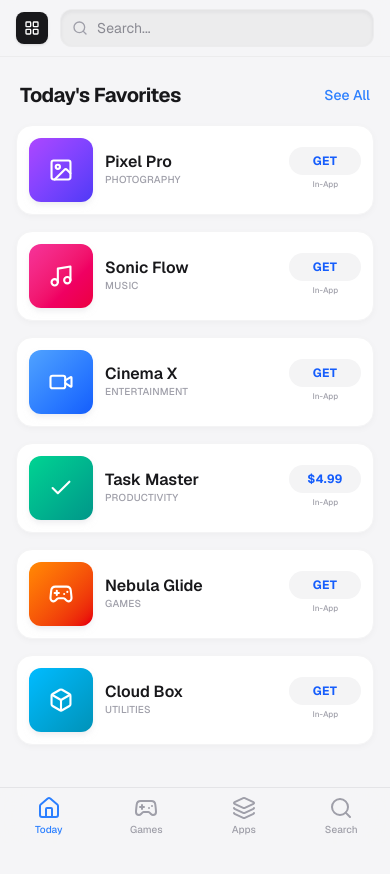
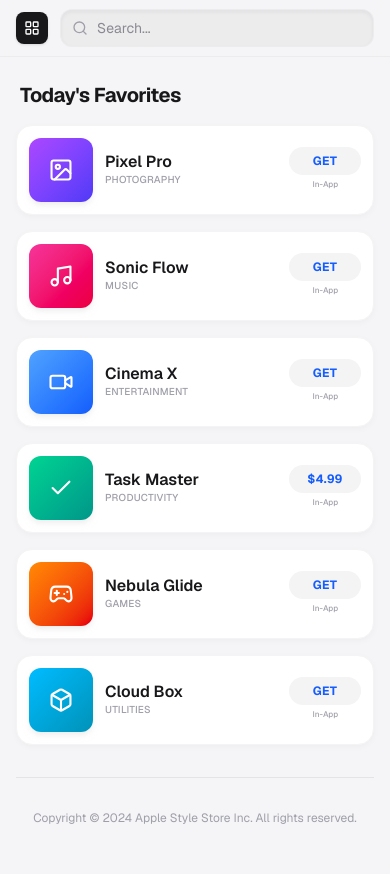
Before and after one commit to scvds123645/584136.xyz, a Next.js app: page /app-store in a window 390 px wide. Shown: the top 874 px of the page. Built offline with nearby package versions, Linux system fonts and the light colour scheme.

Commit message:
Update page.tsx

```diff
--- a/app/app-store/page.tsx
+++ b/app/app-store/page.tsx
@@ -3,7 +3,7 @@
 import { useState } from "react";
 import {
   Search, LayoutGrid, Image as ImageIcon, Music, Video,
-  Check, Gamepad2, Box, Loader2, Home, Layers, User
+  Check, Gamepad2, Box, Loader2
 } from "lucide-react";
 
 // --- 1. 模拟数据 ---
@@ -13,7 +13,7 @@ const APPS = [
     name: "Pixel Pro",
     category: "Photography",
     desc: "Professional photo editing tools.",
-    icon: <ImageIcon className="text-white" size={28} />, // 图标尺寸调整，由容器控制最终大小
+    icon: <ImageIcon className="text-white" size={28} />,
     color: "bg-gradient-to-br from-purple-500 to-indigo-600",
     price: "GET",
   },
@@ -74,20 +74,18 @@ export default function AppStore() {
   );
 
   return (
-    // pb-24 为底部导航栏留出空间
-    <div className="min-h-screen bg-[#F5F5F7] font-sans text-zinc-900 selection:bg-blue-500/20 pb-24 md:pb-0">
+    <div className="min-h-screen bg-[#F5F5F7] font-sans text-zinc-900 selection:bg-blue-500/20 pb-[env(safe-area-inset-bottom)]">
 
-      {/* --- Header (移动端重构) --- */}
-      {/* 使用 sticky 配合 backdrop-blur 模拟原生导航栏效果 */}
+      {/* --- Header --- */}
       <header className="sticky top-0 z-50 bg-[#F5F5F7]/85 backdrop-blur-md border-b border-zinc-200/60 supports-[backdrop-filter]:bg-[#F5F5F7]/60">
         <div className="max-w-6xl mx-auto px-4 sm:px-6 h-14 md:h-16 flex items-center gap-3">
 
-          {/* Logo: 移动端更小 */}
+          {/* Logo */}
           <div className="w-8 h-8 md:w-9 md:h-9 bg-zinc-900 rounded-lg flex items-center justify-center text-white shrink-0 shadow-sm">
               <LayoutGrid size={16} className="md:w-5 md:h-5" />
           </div>
 
-          {/* Search Bar: 移动端自适应宽度，不再隐藏 */}
+          {/* Search Bar */}
           <div className="relative group flex-1 max-w-md">
             <Search className="absolute left-3 top-1/2 -translate-y-1/2 text-zinc-400 group-focus-within:text-blue-500 transition-colors" size={16} />
             <input
@@ -95,12 +93,11 @@ export default function AppStore() {
               placeholder="Search..."
               value={searchTerm}
               onChange={(e) => setSearchTerm(e.target.value)}
-              // 移动端输入框样式优化：圆角更大，高度适应手指
               className="w-full bg-zinc-200/60 focus:bg-white border border-transparent focus:border-blue-500/20 rounded-xl py-2 pl-9 pr-4 text-sm outline-none transition-all duration-300 placeholder:text-zinc-500/80 shadow-inner md:shadow-none"
             />
           </div>
 
-          {/* 桌面端头像/菜单占位 */}
+          {/* Avatar Placeholder */}
           <div className="hidden md:block w-8 h-8 rounded-full bg-zinc-200 border border-zinc-300" />
         </div>
       </header>
@@ -109,12 +106,11 @@ export default function AppStore() {
 
         {/* --- App List Section --- */}
         <section className="animate-in fade-in slide-in-from-bottom-4 duration-700">
-            <div className="flex items-center justify-between mb-4 px-1">
+            {/* 删除了 justify-between 和 See All 按钮，现在标题独占一行 */}
+            <div className="mb-4 px-1">
                 <h2 className="text-xl md:text-2xl font-bold text-zinc-900 tracking-tight">Today's Favorites</h2>
-                <span className="text-blue-500 text-sm font-medium cursor-pointer active:opacity-60 transition-opacity">See All</span>
             </div>
 
-            {/* Grid: 手机端单列 (grid-cols-1)，平板双列，桌面三列 */}
             <div className="grid grid-cols-1 md:grid-cols-2 lg:grid-cols-3 gap-4 md:gap-6">
                 {filteredApps.map((app) => (
                     <AppCard key={app.id} app={app} />
@@ -129,46 +125,24 @@ export default function AppStore() {
             </div>
         </section>
 
-        {/* Footer - 桌面端显示，移动端被底部导航取代或简化 */}
-        <footer className="hidden md:block pt-12 pb-20 border-t border-zinc-200 text-center">
+        {/* Footer */}
+        <footer className="pt-8 pb-12 border-t border-zinc-200 text-center">
             <p className="text-xs text-zinc-400">
                 Copyright © 2024 Apple Style Store Inc. All rights reserved.
             </p>
         </footer>
       </main>
-
-      {/* --- Mobile Bottom Navigation (新增) --- */}
-      <nav className="md:hidden fixed bottom-0 left-0 right-0 bg-[#F5F5F7]/90 backdrop-blur-xl border-t border-zinc-200 pb-[env(safe-area-inset-bottom)] z-50">
-        <div className="flex justify-around items-center h-14">
-            <NavItem icon={<Home size={24} />} label="Today" active />
-            <NavItem icon={<Gamepad2 size={24} />} label="Games" />
-            <NavItem icon={<Layers size={24} />} label="Apps" />
-            <NavItem icon={<Search size={24} />} label="Search" />
-        </div>
-      </nav>
     </div>
   );
 }
 
-// --- 底部导航项组件 ---
-function NavItem({ icon, label, active }: { icon: React.ReactNode, label: string, active?: boolean }) {
-    return (
-        <button className={`flex flex-col items-center justify-center w-full h-full space-y-0.5 ${active ? "text-blue-500" : "text-zinc-400 hover:text-zinc-500"}`}>
-            {icon}
-            <span className="text-[10px] font-medium">{label}</span>
-        </button>
-    )
-}
-
-// --- 子组件：App 卡片 (响应式重构) ---
+// --- 子组件：App 卡片 ---
 function AppCard({ app }: { app: typeof APPS[0] }) {
     return (
-        // 增加 active:scale-98 实现点击时的微缩效果，提升原生应用手感
         <div className="group bg-white p-3 md:p-4 rounded-2xl md:rounded-3xl shadow-[0_2px_8px_-2px_rgba(0,0,0,0.05)] border border-zinc-100 md:hover:shadow-xl md:hover:shadow-zinc-200/50 md:hover:-translate-y-1 transition-all duration-300 flex items-center gap-3 md:gap-4 active:scale-[0.98]">
 
-            {/* Icon: 手机端缩小到 w-16 (64px)，桌面端保持 w-20 (80px) */}
+            {/* Icon */}
             <div className={`w-16 h-16 md:w-20 md:h-20 rounded-xl md:rounded-[1.2rem] ${app.color} flex items-center justify-center shadow-md shadow-zinc-200/50 group-hover:scale-105 transition-transform duration-300 shrink-0`}>
-                {/* 克隆图标并调整大小以适应容器 */}
                 <div className="scale-90 md:scale-100 transform transition-transform">
                     {app.icon}
                 </div>
@@ -178,7 +152,6 @@ function AppCard({ app }: { app: typeof APPS[0] }) {
             <div className="flex-1 min-w-0 flex flex-col justify-center py-0.5">
                 <h3 className="font-semibold text-base md:text-lg text-zinc-900 truncate leading-tight">{app.name}</h3>
                 <p className="text-[10px] md:text-xs text-zinc-400 font-medium mb-0.5 uppercase tracking-wide">{app.category}</p>
-                {/* 手机端只显示一行描述，保持列表整洁 */}
                 <p className="text-xs text-zinc-500 line-clamp-1 md:line-clamp-2 leading-relaxed hidden xs:block">{app.desc}</p>
             </div>
 
@@ -191,7 +164,7 @@ function AppCard({ app }: { app: typeof APPS[0] }) {
     );
 }
 
-// --- 子组件：GET 按钮 (微调) ---
+// --- 子组件：GET 按钮 ---
 function GetButton({ initialLabel = "GET" }: { initialLabel?: string }) {
     const [status, setStatus] = useState<"idle" | "loading" | "done">("idle");
 
```
